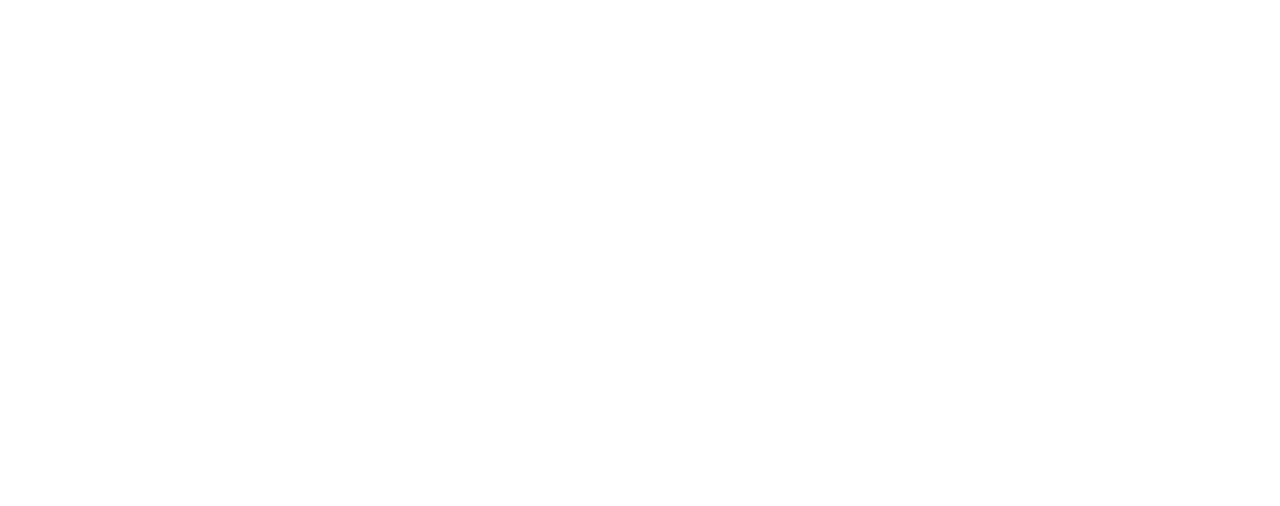
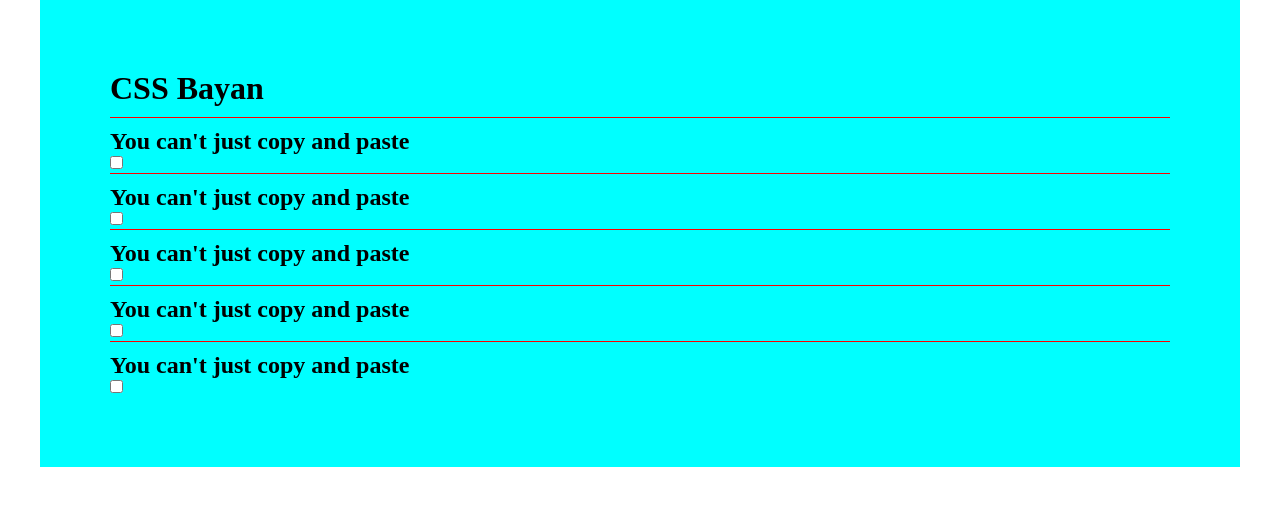
Before and after one commit to bobrovandrei/cssBayan, a plain HTML site: page index.html in a window 1280 px wide. Drawn offline with Linux system fonts and the light colour scheme.

Commit message:
init: start css bayan 10.03.32 12:02

```diff
--- a/bayan.css
+++ b/bayan.css
@@ -0,0 +1,48 @@
+* {
+  margin: 0;
+  padding: 0;
+  box-sizing: border-box;
+}
+
+/* container */
+
+.container {
+  width: 1200px;
+  margin: 0 auto;
+  background-color: aqua;
+  padding: 70px;
+}
+
+.bayan {
+  border: none;
+  border-top: 1px solid red;
+  /* margin-top: 10px; */
+}
+
+h1 {
+  margin-bottom: 10px;
+}
+
+h2 {
+  margin-top: 10px;
+}
+
+img {
+  display: block;
+  margin: 0 auto;
+  margin-bottom: 30px;
+}
+
+.bayan-img {
+  display: none;
+}
+
+.header {
+  display: block;
+  cursor: pointer;
+  position: relative;
+}
+
+.input:checked + .bayan-img {
+  display: block;
+}
--- a/index.html
+++ b/index.html
@@ -11,13 +11,58 @@
 
 <body>
 
+
+
     <div class="container">
+
+        <h1>CSS Bayan</h1>
+
         <div class="bayan">
-            <label class="header"></label>
-            <label class="header"></label>
+            <label class="header" for="i1">
+                <h2>You can't just copy and paste</h2>
+            </label>
+            <input type="checkbox" class="input" id="i1">
+            <div class="bayan-img"><img src="img/111.png" alt="img">
+            </div>
         </div>
+
+        <div class="bayan">
+            <label class="header" for="i1">
+                <h2>You can't just copy and paste</h2>
+            </label>
+            <input type="checkbox" class="input" id="i1">
+            <div class="bayan-img"><img src="img/111.png" alt="img">
+            </div>
+        </div>
+
+        <div class="bayan">
+            <label class="header" for="i1">
+                <h2>You can't just copy and paste</h2>
+            </label>
+            <input type="checkbox" class="input" id="i1">
+            <div class="bayan-img"><img src="img/111.png" alt="img">
+            </div>
+        </div>
+
+        <div class="bayan">
+            <label class="header" for="i1">
+                <h2>You can't just copy and paste</h2>
+            </label>
+            <input type="checkbox" class="input" id="i1">
+            <div class="bayan-img"><img src="img/111.png" alt="img">
+            </div>
+        </div>
+
+        <div class="bayan">
+            <label class="header">
+                <h2>You can't just copy and paste</h2>
+            </label>
+            <input type="checkbox" class="input">
+            <div class="bayan-img"><img src="img/111.png" alt="img">
+            </div>
+        </div>
+
     </div>
-
 </body>
 
 </html>
```
Also changed, not shown: img/111.png (added).
